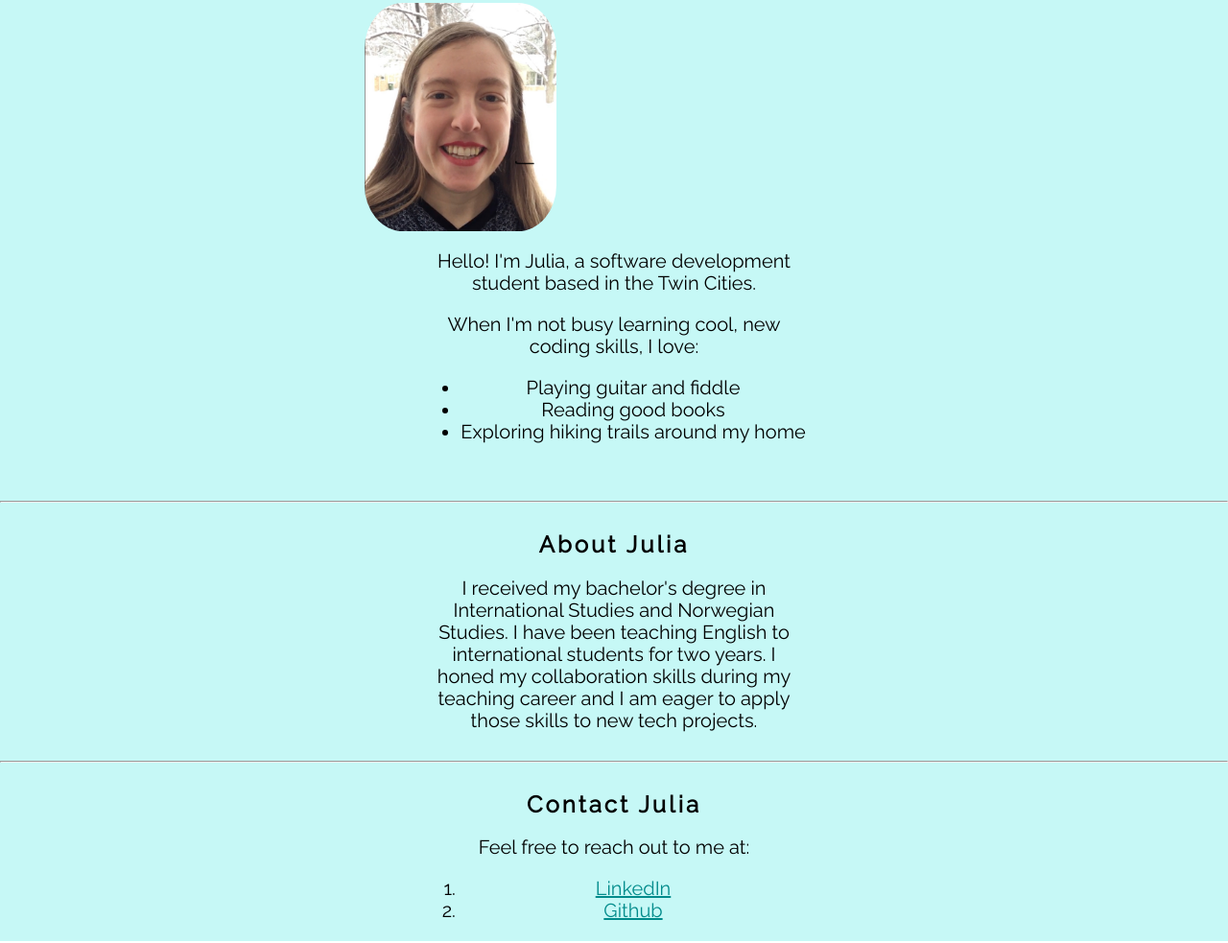
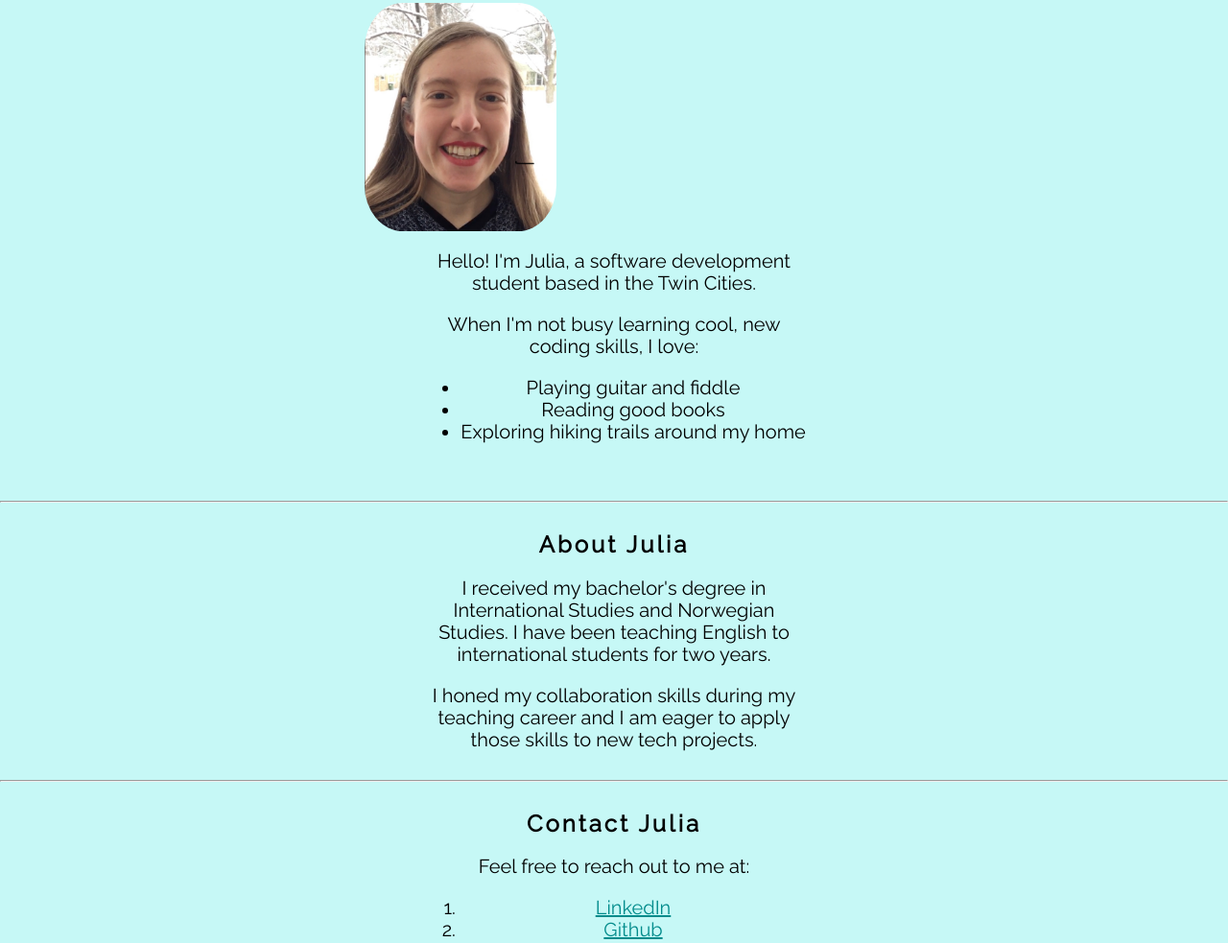
Before and after one commit to julialj95/First-Portfolio-Website, a plain HTML site: page index.html in a window 1280 px wide. Shown: the part 278-1261 px from the top of the page at 96% size. Drawn offline with nearby package versions, Linux system fonts and the light colour scheme; files whose address does not match are found by name.

Commit message:
Update index.html

```diff
--- a/index.html
+++ b/index.html
@@ -41,7 +41,7 @@
       <!--"About" section with paragraph of information-->
         <a id="About-Me"></a>
         <h2>About Julia</h2>
-        <p> I received my bachelor's degree in International Studies and Norwegian Studies. I have been teaching English to international students for two years. I honed my collaboration skills during my teaching career and I am eager to apply those skills to new tech projects.  </p>
+        <p> I received my bachelor's degree in International Studies and Norwegian Studies. I have been teaching English to international students for two years.</p> <p>I honed my collaboration skills during my teaching career and I am eager to apply those skills to new tech projects.</p>
       </div>
       <hr>
       <div class="center-text wrapper">
```
